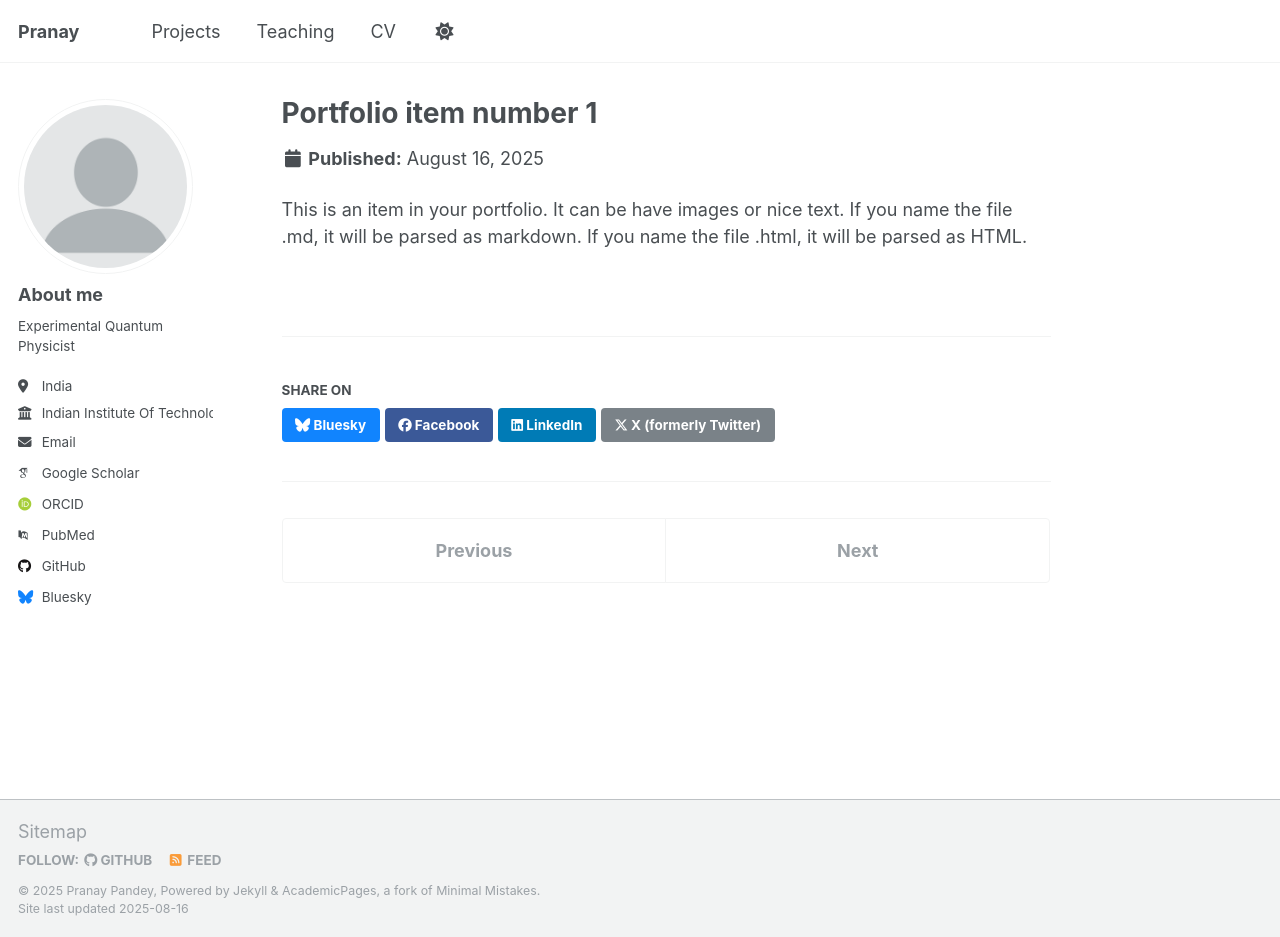
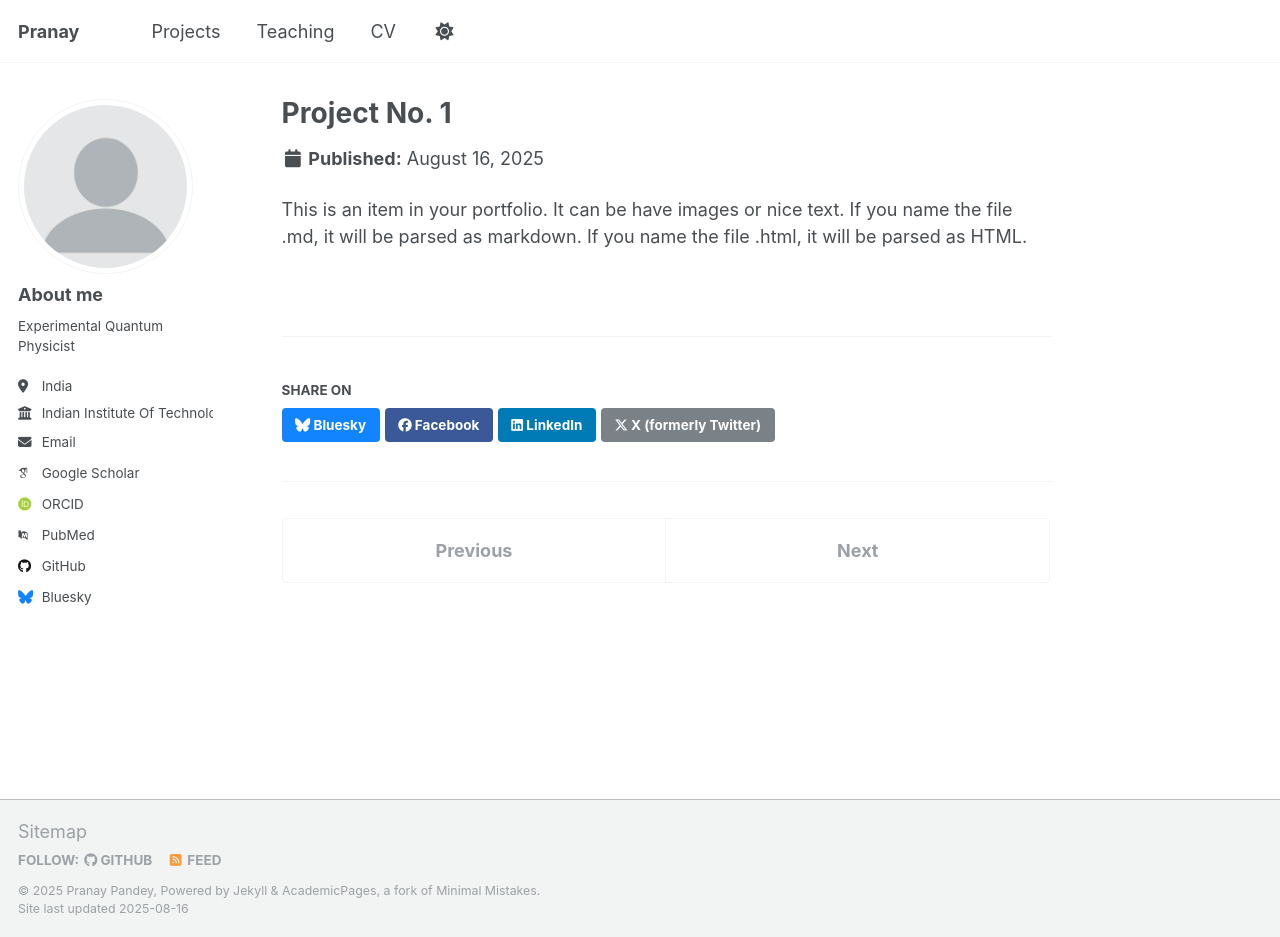
Before and after one commit to Pranay-pandey27/Pranay-pandey27.github.io, a Jekyll site: the page built from _portfolio/portfolio-1.md, in a window 1280 px wide and 937 px high. Built offline with Jekyll 4.4.1, drawn with Linux system fonts in a browser that asks for light colours; some web fonts are replaced; a script that is not in the unit is left out.

Commit message:
Update portfolio-1.md

```diff
--- a/_portfolio/portfolio-1.md
+++ b/_portfolio/portfolio-1.md
@@ -1,6 +1,6 @@
 ---
-title: "Portfolio item number 1"
-excerpt: "Short description of portfolio item number 1<br/><img src='/images/500x300.png'>"
+title: "Project No. 1"
+excerpt: "Short description of portfolio item number 1"
 collection: portfolio
 ---
 
```
